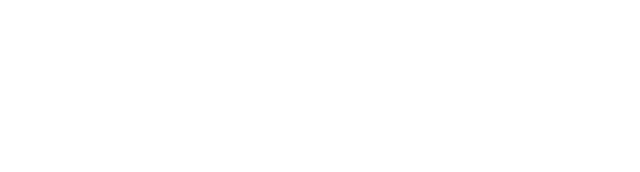
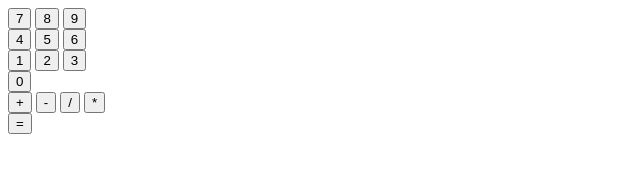
Before and after one commit to Timework/Calculator, a plain HTML site: page index.html in a window 1280 px wide. Shown: the whole page, without its empty margins (0-640 px from the left). Drawn offline with Linux system fonts and the light colour scheme.

Commit message:
added some buttons

```diff
--- a/index.html
+++ b/index.html
@@ -8,6 +8,26 @@
     <title>Calculator</title>
 </head>
 <body>
+    <button id="7" type="button">7</button>
+    <button id="8" type="button">8</button>
+    <button id="9" type="button">9</button>
+    <br>
+    <button id="4" type="button">4</button>
+    <button id="5" type="button">5</button>
+    <button id="6" type="button">6</button>
+    <br>
+    <button id="1" type="button">1</button>
+    <button id="2" type="button">2</button>
+    <button id="3" type="button">3</button>
+    <br>
+    <button id="0" type="button">0</button>
+    <br>
+    <button id="+" type="button">+</button>
+    <button id="-" type="button">-</button>
+    <button id="/" type="button">/</button>
+    <button id="*" type="button">*</button>
+    <br>
+    <button id="=" type="button">=</button>
     <script src="script.js"></script>
 </body>
 </html>
```
